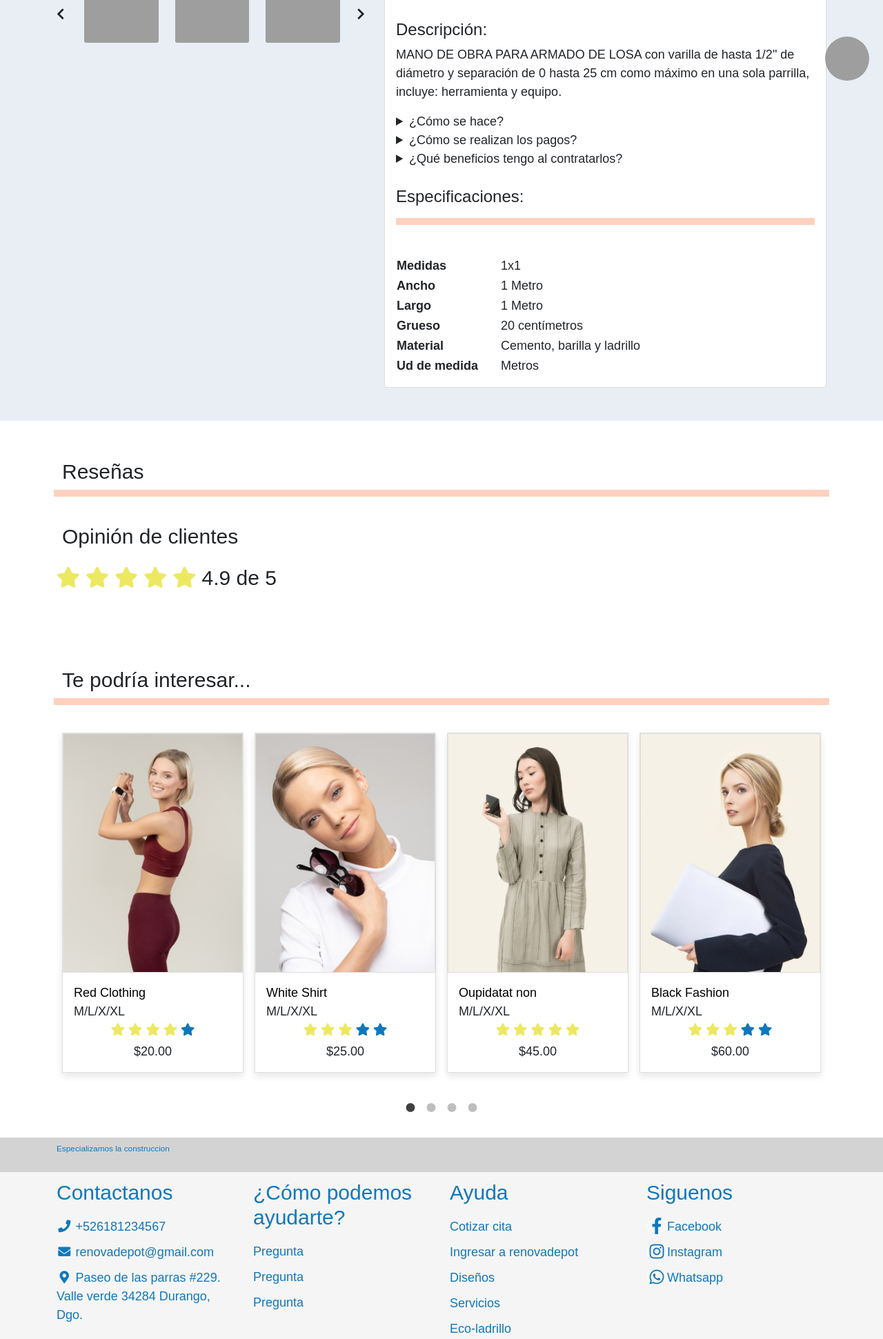
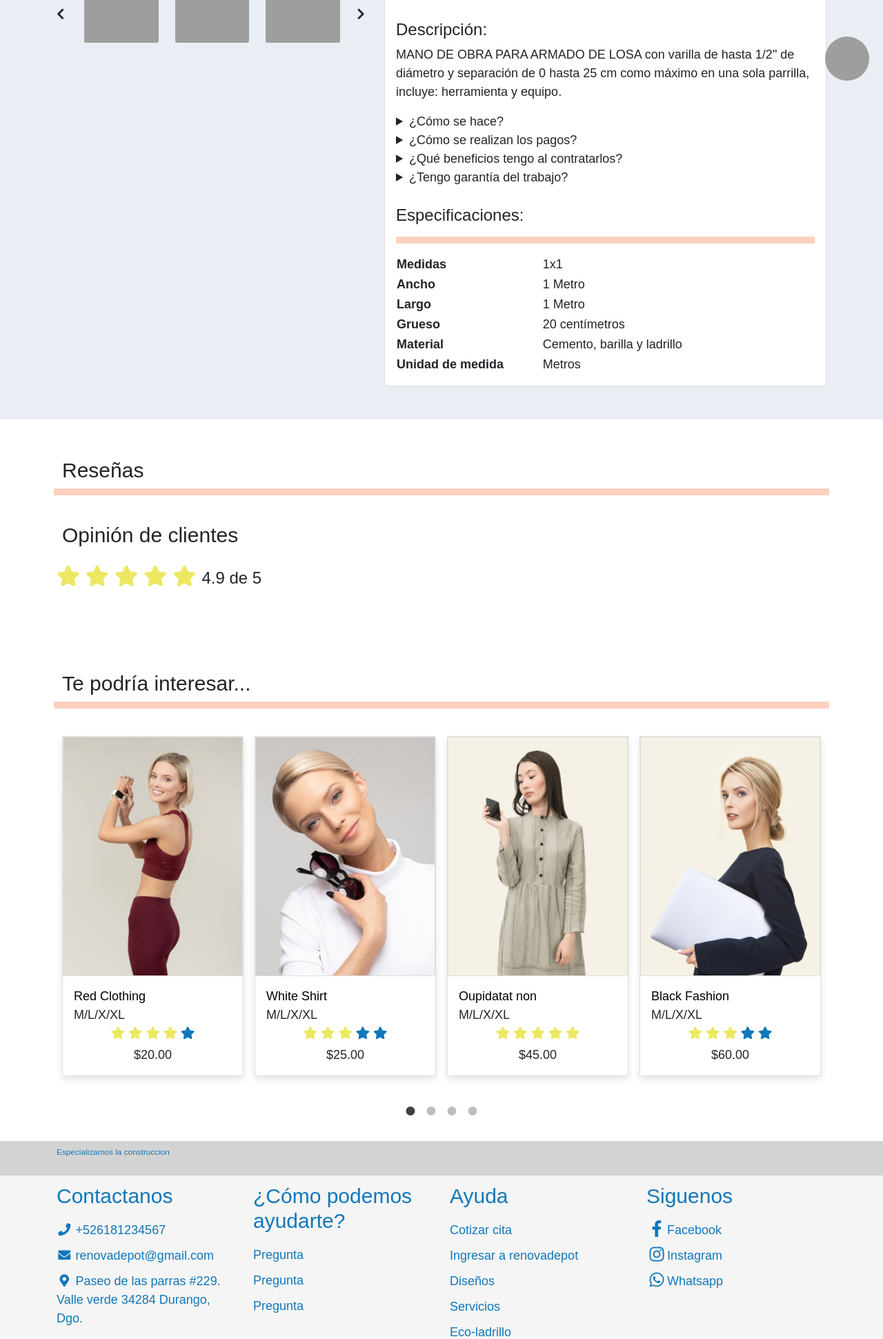
Before and after one commit to derekaoo/RENOVAPROYECT, a PHP site: page /shop-single.php in a window 1280 px wide. Shown: the part 663-2604 px from the top of the page at 69% size. Run offline with PHP 8.4, Linux system fonts and the light colour scheme; grey boxes are pictures that could not be loaded.

Commit message:
Add files via upload

```diff
--- a/shop-single.php
+++ b/shop-single.php
@@ -198,14 +198,14 @@ https://templatemo.com/tm-559-zay-shop
                                     -El medio de pago es digital y en efectivo.<br>
                                     -La cotización se realiza sin compromiso.</p>
                             </details>
+                            <details>
+                                <summary>¿Tengo garantía del trabajo?</summary>
+                                <p>Para tú seguridad se cuenta con garantía de 3 meses por el servicio que se realice.</p>
+                            </details>
                           <br>
                           <h4>Especificaciones:</h4>
                           <hr width="100%">
                           <table>
-                            <tr>
-                                <th>ㅤㅤㅤㅤㅤㅤㅤㅤㅤ</th>
-                                <td></td>
-                            </tr>
                             <tr>
                                 <th>Medidas</th>
                                 <td>1x1</td>
@@ -227,7 +227,7 @@ https://templatemo.com/tm-559-zay-shop
                                 <td>Cemento, barilla y ladrillo</td>
                             </tr>
                             <tr>
-                                <th>Ud de medida</th>
+                                <th>Unidad de medida ㅤㅤㅤ</th>
                                 <td>Metros</td>
                             </tr>
                           </table>
@@ -268,7 +268,7 @@ https://templatemo.com/tm-559-zay-shop
                 <i class="fa fa-star text-warning"></i>
                 <i class="fa fa-star text-warning"></i>
                 <i class="fa fa-star text-warning"></i>
-                <span class="list-inline-item text-dark">4.9 de 5</span>
+                <span class="list-inline-item text-dark"><h4>4.9 de 5</h4></span>
             </h1>
 
     </section>
```
